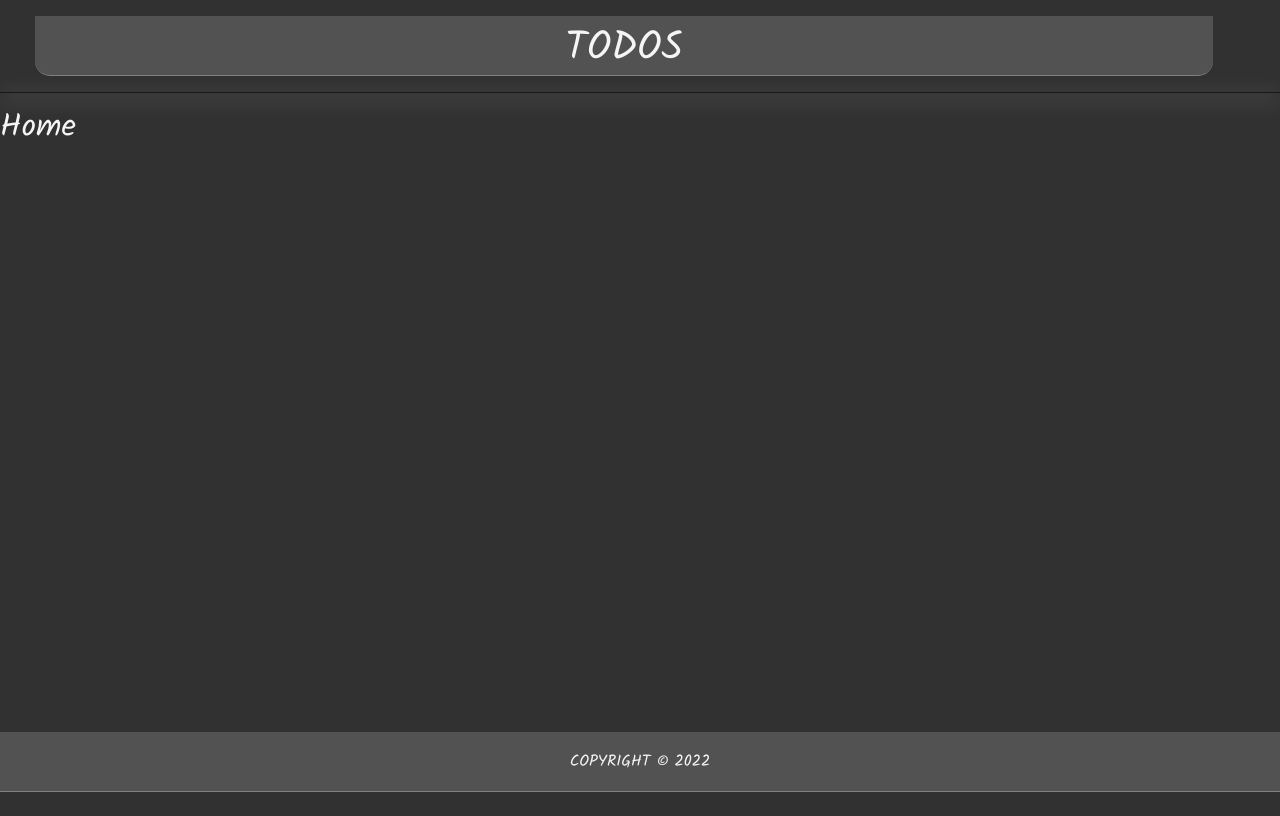
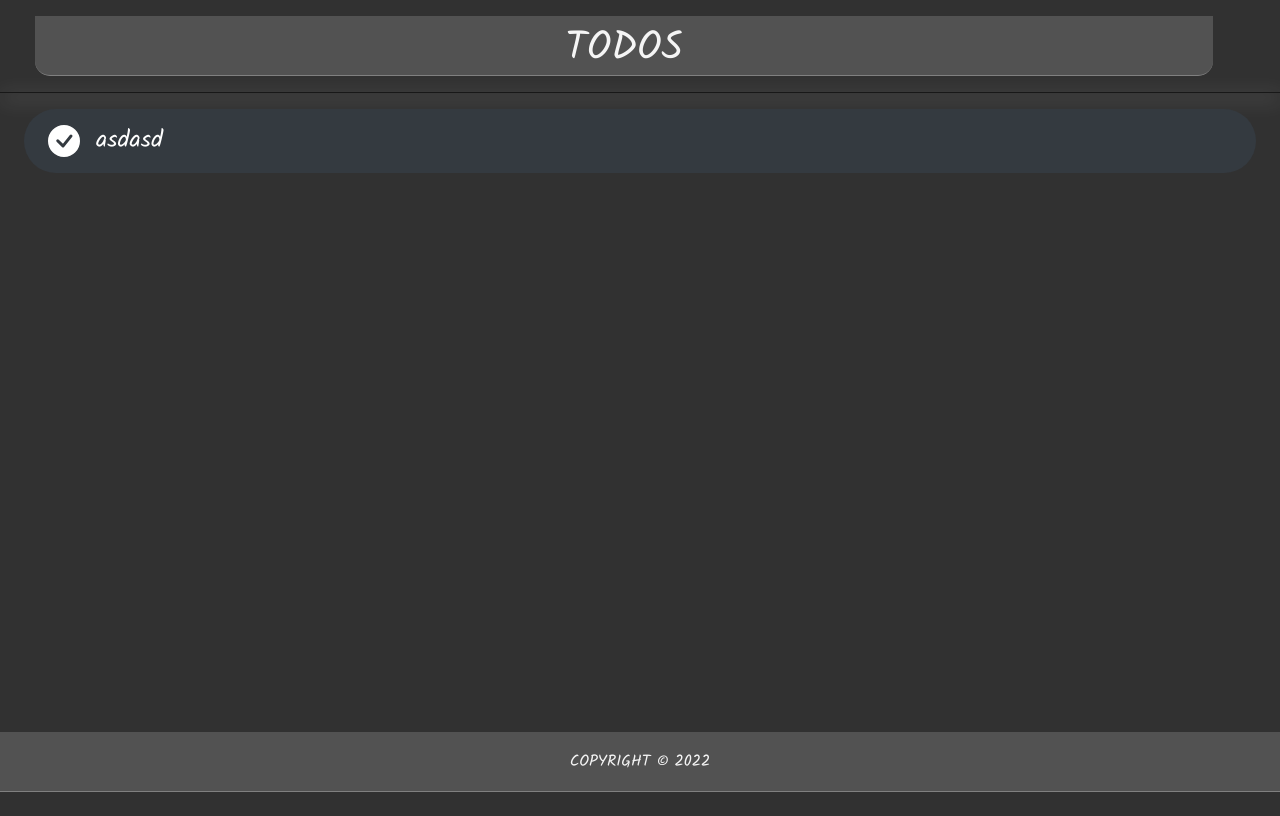
Before and after one commit to ugurgunes95/to-do-app, a React (Create React App) app: page /todos in a window 1280 px wide. Built offline with nearby package versions, Linux system fonts and the light colour scheme.

Commit message:
todo componenti oluşturuldu, animasyonlar eklendi

```diff
--- a/package.json
+++ b/package.json
@@ -9,6 +9,7 @@
     "axios": "^0.27.2",
     "react": "^18.2.0",
     "react-dom": "^18.2.0",
+    "react-router-dom": "^6.3.0",
     "react-scripts": "5.0.1",
     "web-vitals": "^2.1.4"
   },
--- a/public/style.css
+++ b/public/style.css
@@ -18,3 +18,7 @@ hr {
     border-color: rgba(0, 0, 0, 0.5);
     box-shadow: 1px 5px 20px #fefffe;
 }
+
+ul{
+    list-style: none;
+}
--- a/src/App.js
+++ b/src/App.js
@@ -1,11 +1,15 @@
 import React from "react";
-import { Home } from "./pages";
+import { Home, Todos } from "./pages";
+import { Routes, Route } from "react-router-dom";
 
 const App = () => {
   return (
-    <>
-      <Home />
-    </>
+    <section>
+      <Routes>
+        <Route path="/" element={<Home />} />
+        <Route path="/todos" element={<Todos />} />
+      </Routes>
+    </section>
   );
 };
 
--- a/src/components/Footer/style.css
+++ b/src/components/Footer/style.css
@@ -11,4 +11,17 @@
     text-transform: uppercase;
     position: absolute;
     bottom: 0%;
+    animation-name: footer-animation;
+    animation-duration: 0.75s;
 }
+
+@keyframes footer-animation {
+    from {
+        height: 0px;
+    }
+
+    to {
+        height: 60px;
+    }
+
+}
--- a/src/components/Header/style.css
+++ b/src/components/Header/style.css
@@ -10,4 +10,19 @@
     border-bottom: 1px solid grey;
     text-transform: uppercase;
     border-radius: 0 0 15px 15px;
+    animation-name: header-animation;
+    animation-duration: 0.5s;
 }
+
+@keyframes header-animation {
+    from {
+        height: 0px;
+        opacity: 0;
+    }
+
+    to {
+        height: 60px;
+        opacity: 1;
+    }
+
+}
--- a/src/index.js
+++ b/src/index.js
@@ -1,10 +1,13 @@
 import React from "react";
 import ReactDOM from "react-dom/client";
 import App from "./App";
+import { BrowserRouter } from "react-router-dom";
 
 const root = ReactDOM.createRoot(document.getElementById("root"));
 root.render(
-  <React.StrictMode>
-    <App />
-  </React.StrictMode>
+  <BrowserRouter>
+    <React.StrictMode>
+      <App />
+    </React.StrictMode>
+  </BrowserRouter>
 );
--- a/src/pages/Home/index.jsx
+++ b/src/pages/Home/index.jsx
@@ -1,15 +1,9 @@
-import React from "react";
-import { Header, Footer } from "../../components";
+import React from 'react'
 
 const Home = () => {
   return (
-    <>
-      <Header />
-      <hr/>
-      <h2>Home</h2>
-      <Footer />
-    </>
-  );
-};
+    <div>Home</div>
+  )
+}
 
-export default Home;
+export default Home
--- /dev/null
+++ b/src/pages/Todos/DoneIcon.jsx
@@ -0,0 +1,20 @@
+import React from "react";
+import "./style.css";
+
+const DoneIcon = () => {
+  return (
+    <svg
+      xmlns="http://www.w3.org/2000/svg"
+      width="32"
+      height="32"
+      fill="currentColor"
+      className="bi bi-check-circle-fill done-icon"
+      viewBox="0 0 16 16"
+      onClick={() => alert("hi")}
+    >
+      <path d="M16 8A8 8 0 1 1 0 8a8 8 0 0 1 16 0zm-3.97-3.03a.75.75 0 0 0-1.08.022L7.477 9.417 5.384 7.323a.75.75 0 0 0-1.06 1.06L6.97 11.03a.75.75 0 0 0 1.079-.02l3.992-4.99a.75.75 0 0 0-.01-1.05z" />
+    </svg>
+  );
+};
+
+export default DoneIcon;
--- /dev/null
+++ b/src/pages/Todos/Todo.jsx
@@ -0,0 +1,15 @@
+import React from "react";
+import DoneIcon from "./DoneIcon";
+
+const Todo = ({ todo }) => {
+  return (
+    <span className="badge badge-pill badge-dark px-4 py-2 w-100 text-left">
+      <h4 className="mt-2">
+        {todo.isCompleted ? "" : <DoneIcon />}
+        <span className="ml-3">{`${todo.content} `}</span>
+      </h4>
+    </span>
+  );
+};
+
+export default Todo;
--- /dev/null
+++ b/src/pages/Todos/index.jsx
@@ -0,0 +1,27 @@
+import React, { useState } from "react";
+import { Header, Footer } from "../../components";
+import Todo from "./Todo";
+import "./style.css"
+
+const Todos = () => {
+  const [todos, setTodos] = useState([
+    { id: 1, content: "asdasd", isCompleted: false },
+  ]);
+
+  return (
+    <>
+      <Header />
+      <hr />
+      <ul className="px-4">
+        {todos.map((value, index) => (
+          <li key={index} className="list-item">
+            <Todo todo={value} />
+          </li>
+        ))}
+      </ul>
+      <Footer />
+    </>
+  );
+};
+
+export default Todos;
--- /dev/null
+++ b/src/pages/Todos/style.css
@@ -0,0 +1,24 @@
+.list-item {
+    animation-name: list-item-animation;
+    animation-duration: 1500ms;
+    transition-duration: 0.3s;
+}
+
+.list-item:hover {
+    box-shadow: 0px 10px 40px #859285;
+}
+
+@keyframes list-item-animation {
+    from {
+        width: 0;
+    }
+
+    to {
+        width: 100%;
+    }
+}
+
+.done-icon {
+    cursor: pointer;
+    background-color: transparent;
+}
--- a/src/pages/index.js
+++ b/src/pages/index.js
@@ -1,3 +1,4 @@
 import Home from "./Home";
+import Todos from "./Todos";
 
-export { Home };
+export { Home, Todos };
```
Also changed, not shown: 1 other file (tests, documents, lock files or other folders).
